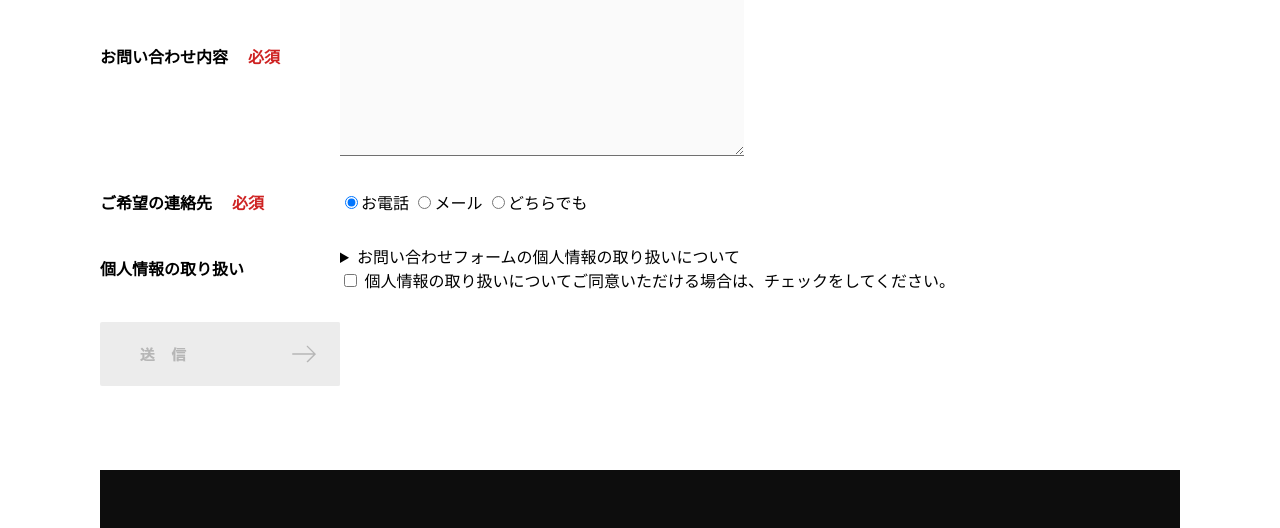
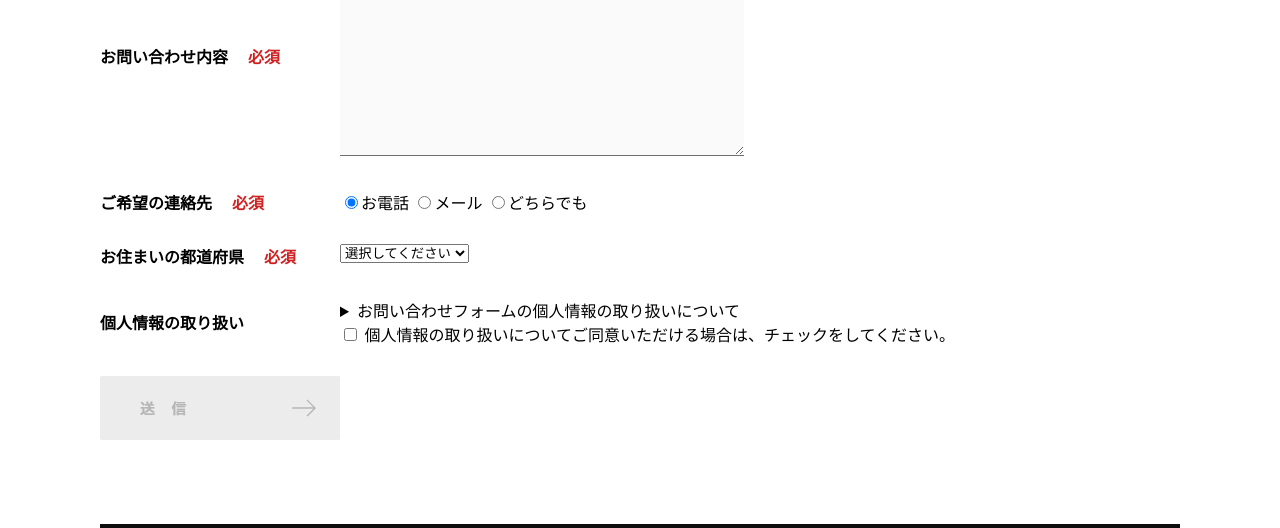
Before and after one commit to t0sh1t0sh1/toshi, a plain HTML site: page index.html in a window 1280 px wide. Shown: the part 7319-7847 px from the top of the page. Drawn offline with nearby package versions, Linux system fonts and the light colour scheme.

Commit message:
フォームにjQueryを適用

```diff
--- a/index.html
+++ b/index.html
@@ -412,6 +412,65 @@
 
             <div>
               <div class="contact-heading">
+                <label class="contact-label">お住まいの都道府県<span class="contact-span">必須</span></label>
+              </div>
+              <div>
+                <select id="prefecture">
+                  <option value="">選択してください</option>
+                  <option value="北海道">北海道</option>
+                  <option value="青森県">青森県</option>
+                  <option value="岩手県">岩手県</option>
+                  <option value="宮城県">宮城県</option>
+                  <option value="秋田県">秋田県</option>
+                  <option value="山形県">山形県</option>
+                  <option value="福島県">福島県</option>
+                  <option value="茨城県">茨城県</option>
+                  <option value="栃木県">栃木県</option>
+                  <option value="群馬県">群馬県</option>
+                  <option value="埼玉県">埼玉県</option>
+                  <option value="千葉県">千葉県</option>
+                  <option value="東京都">東京都</option>
+                  <option value="神奈川県">神奈川県</option>
+                  <option value="新潟県">新潟県</option>
+                  <option value="富山県">富山県</option>
+                  <option value="石川県">石川県</option>
+                  <option value="福井県">福井県</option>
+                  <option value="山梨県">山梨県</option>
+                  <option value="長野県">長野県</option>
+                  <option value="岐阜県">岐阜県</option>
+                  <option value="静岡県">静岡県</option>
+                  <option value="愛知県">愛知県</option>
+                  <option value="三重県">三重県</option>
+                  <option value="滋賀県">滋賀県</option>
+                  <option value="京都府">京都府</option>
+                  <option value="大阪府">大阪府</option>
+                  <option value="兵庫県">兵庫県</option>
+                  <option value="奈良県">奈良県</option>
+                  <option value="和歌山県">和歌山県</option>
+                  <option value="鳥取県">鳥取県</option>
+                  <option value="島根県">島根県</option>
+                  <option value="岡山県">岡山県</option>
+                  <option value="広島県">広島県</option>
+                  <option value="山口県">山口県</option>
+                  <option value="徳島県">徳島県</option>
+                  <option value="香川県">香川県</option>
+                  <option value="愛媛県">愛媛県</option>
+                  <option value="高知県">高知県</option>
+                  <option value="福岡県">福岡県</option>
+                  <option value="佐賀県">佐賀県</option>
+                  <option value="長崎県">長崎県</option>
+                  <option value="熊本県">熊本県</option>
+                  <option value="大分県">大分県</option>
+                  <option value="宮崎県">宮崎県</option>
+                  <option value="鹿児島県">鹿児島県</option>
+                  <option value="沖縄県">沖縄県</option>
+               </select>
+
+              </div>
+            </div>
+
+            <div>
+              <div class="contact-heading">
                 <label class="contact-label">個人情報の取り扱い</label>
               </div>
 
--- a/script.js
+++ b/script.js
@@ -29,6 +29,19 @@ $(function(){
 
     // 入力チェックした結果をresultに格納
     let result = inputCheck();
+
+    // エラー判定とメッセージを取得
+    let error = result.error;
+    let message = result.message;
+
+    // エラーが無かったらフォームを送信する
+    if (error == false) {
+      // フォーム送信は実際には行わず、送信成功メッセージのみ表示する
+      alert('お問い合わせを送信しました。')
+    } else {
+      // エラーメッセージを表示する
+      alert(message);
+    }
   });
 
   // フォーカスが外れたとき（blur）にフォームの入力チェックをする
@@ -45,6 +58,9 @@ $(function(){
     inputCheck();
   });
   $('#message').blur(function () {
+    inputCheck();
+  });
+  $('#prefecture').blur(function () {
     inputCheck();
   });
   $('#agree').click(function () {
@@ -116,6 +132,40 @@ $(function(){
       // エラーなし
       $('#tel').css('background-color', '#fafafa');
     }
+
+    // 都道府県のチェック
+    if ($('#prefecture').val() == '') {
+      // エラーあり
+      $('#prefecture').css('background-color', '#f79999');
+      error = true;
+      message += '都道府県を選択してください。\n';
+    } else {
+      // エラーなし
+      $('#prefecture').css('background-color', '#fafafa');
+    }
+
+
+    // 個人情報のチェックボックスのチェック
+    if ($('#agree').prop('checked') == false) {
+      error = true;
+      message += '個人情報の取り扱いについてご同意いただける場合は、チェックボックスにチェックしてください。\n';
+    }
+
+    // エラーの有無で送信ボタンを切り替え
+    if (error == true) {
+      $('#submit').attr('src', 'images/button-submit.png');
+    } else {
+      $('#submit').attr('src', 'images/button-submit-blue.png');
+    }
+
+    // オブジェクトでエラー判定とメッセージを返す
+    result = {
+      error: error,
+      message: message
+    }
+
+    // 戻り値としてエラーがあるかどうかを返す
+    return result;
   }
 
 });
```
